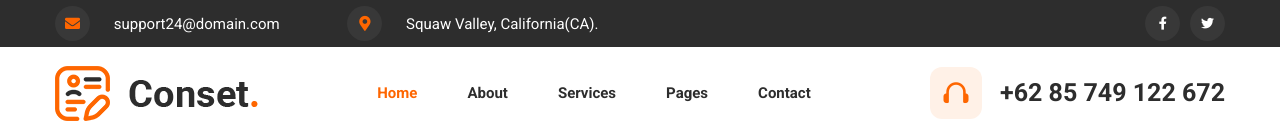
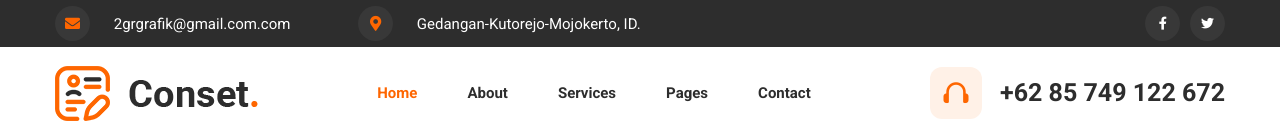
Before and after one commit to risfansyahrizal/companyprofile, a plain HTML site: page index.html in a window 1280 px wide. Shown: the top 134 px of the page. Drawn offline with Linux system fonts and the light colour scheme.

Commit message:
Update index.html

```diff
--- a/index.html
+++ b/index.html
@@ -42,8 +42,8 @@
                 <div class="container">
                     <div class="top-inner">
                         <ul class="top-left">
-                            <li><i class="fa fa-envelope"></i> <a href="mailto:support24@domain.com">support24@domain.com</a></li>
-                            <li><i class="fas fa-map-marker-alt"></i> Squaw Valley, California(CA).</li>
+                            <li><i class="fa fa-envelope"></i> <a href="2grgrafik@gmail.com">2grgrafik@gmail.com.com</a></li>
+                            <li><i class="fas fa-map-marker-alt"></i> Gedangan-Kutorejo-Mojokerto, ID.</li>
                         </ul>
 
                         <div class="top-right ml-auto">
```
